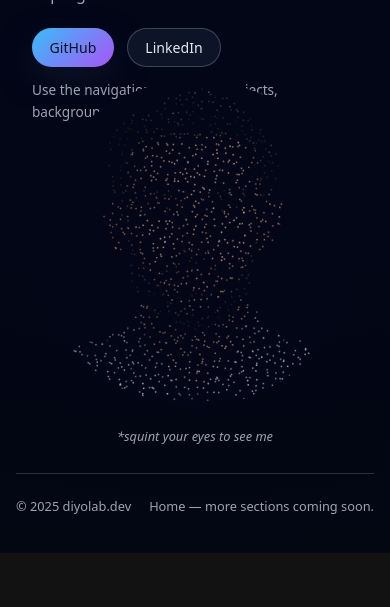
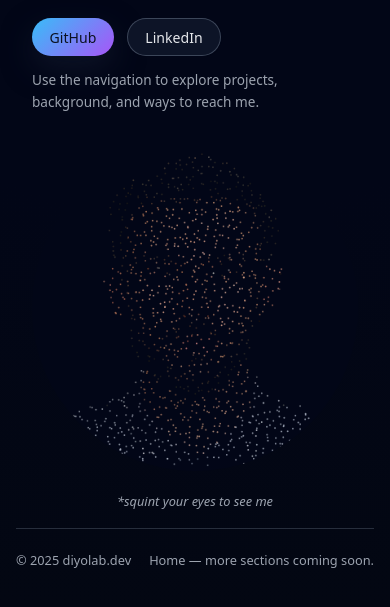
Before and after one commit to diyeddin/diyolab-dev, a plain HTML site: page index.html in a window 390 px wide. Shown: the part 291-898 px from the top of the page. Before the commit the page ends 844 px from the top, so only its background shows below. Drawn offline with Linux system fonts and the light colour scheme; a script that the page names is missing.

Commit message:
Adjust layout spacing and optimize margin for portrait canvas

```diff
--- a/index.html
+++ b/index.html
@@ -32,8 +32,8 @@
         padding: 1.5rem 1rem 2.4rem;
       }
 
-      #portraitCanvas {
-        margin-top: -1rem;
+      .home-hero {
+        gap: 3rem;
       }
     }
 
@@ -94,7 +94,7 @@
       display: block;
       max-width: 100%;
       height: auto;
-      margin-top: -6rem;
+      margin-top: clamp(-1rem, -8vw, -6rem);
     }
 
     /* Smooth scrolling for any anchor links */
```
